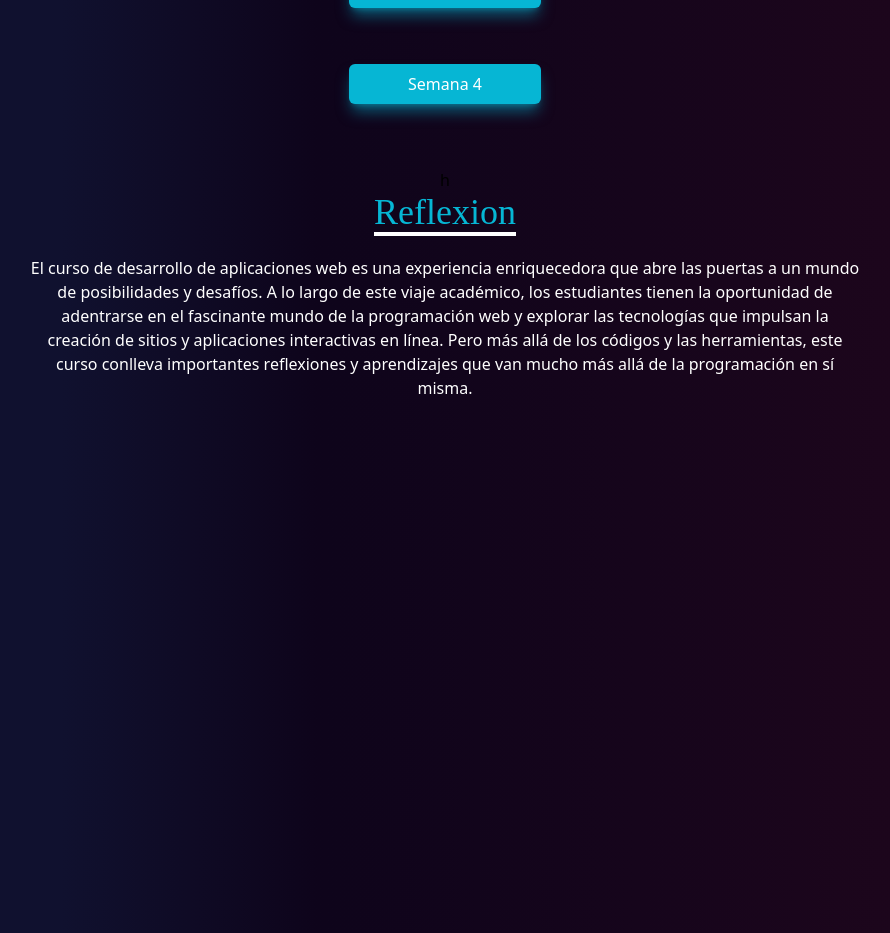
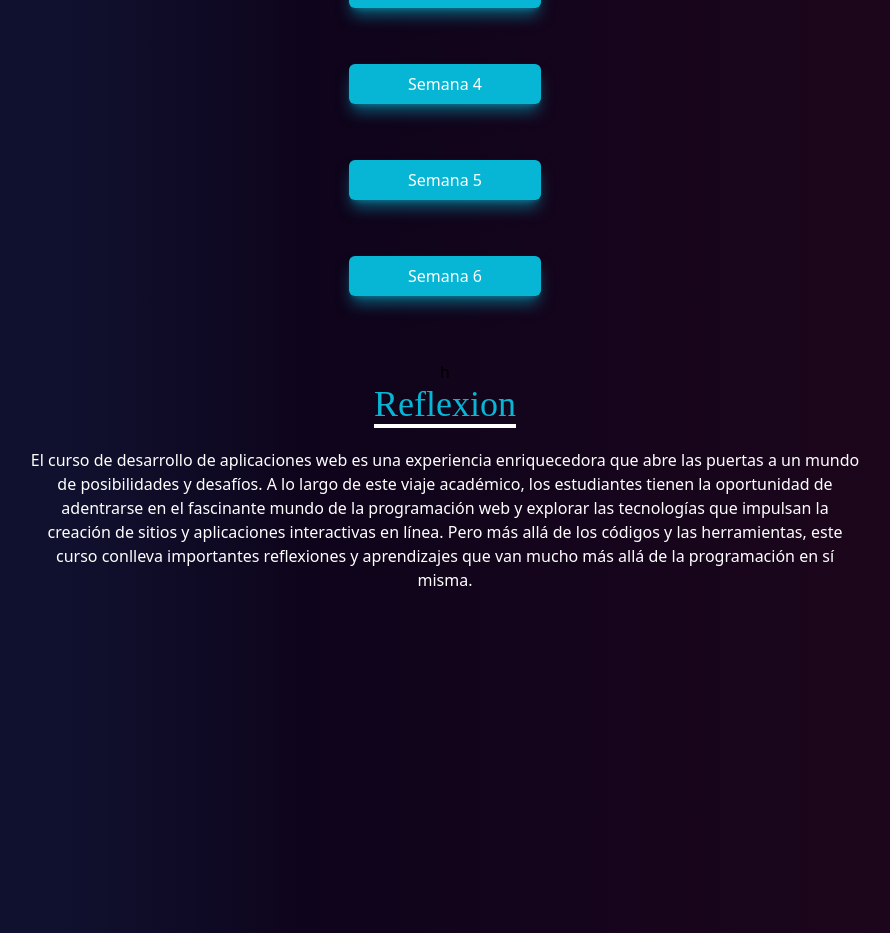
Before and after one commit to Edutroy/portafolio_desarrollo_web, a React (Vite) app: page / in a window 1280 px wide. Shown: the part 2240-3173 px from the top of the page, without its empty margins (195-1085 px from the left). Built offline with nearby package versions, Linux system fonts and the light colour scheme; a web font is replaced by a local one.

Commit message:
Adicion de todos las semanas

```diff
--- a/src/components/tablacontents.jsx
+++ b/src/components/tablacontents.jsx
@@ -1,40 +1,44 @@
-
-import React,{ useState} from 'react'
+import React, { useState } from "react";
 
 function tablacontents() {
-
-
   const weeks = [
     {
       id: 1,
-      image: "image1",
-      tittle: "Links-Aplicacion sdfasfsa",
-      content: "asdadadasdasdasd asdadsdadadasdasd asdasdaasdadadasdasda sdasdadsdadadasdasdasdassdasdaasdad adasdasdasdasdadsdadasdasdaasdadadasdasd asdasdadsdada sdasdaasdadadasdasdasdasd adsdadaasdadadasdasda dasdadsdadadasdasda sdas",
-
+      tittle: "Herramientas clave en el Desarr  ollo Web",
+      content:
+        "He adquirido conocimientos en el desarrollo web, específicamente en el área del frontend. Esto incluye tecnologías como HTML, CSS y JavaScript, las cuales se centran en la apariencia y funcionalidad visual de los sitios web. También he explorado Visual Studio Code, una herramienta versátil que facilita la creación y edición de código en múltiples lenguajes, brindando atajos y sugerencias útiles para mejorar el flujo de trabajo",
     },
     {
       id: 2,
-      image: "image2",
-      tittle: "Recetas-Aplicación",
-      content:"",
-
+      tittle: "Componentes de una pagina web",
+      content: "Descubrí que la creación de una página web involucra el uso de lenguajes como HTML y XML según los estándares de la Plataforma Web Abierta. Esto incluye la estructuración del contenido con etiquetas HTML5, la representación del DOM en forma de árbol y la comprensión del ciclo de vida de una página web. ",
     },
     {
       id: 3,
-      image: "image3",
-      tittle: "Sistema-Venta",
-      content: "",
-
+      tittle: "Fundamentos HTML",
+      content: "Adquirí conocimientos fundamentales en HTML, permitiéndome crear estructuras básicas de páginas web con etiquetas como <html>, <head> y <body>. Ahora manejo etiquetas como <h1>, <p>, <a>, <img>, <ul>, <li>, <strong>, y <em> para encabezados, párrafos, enlaces, imágenes, listas y formato de texto. Estos fundamentos son la base para iniciar la creación de páginas web simples, motivándome a seguir explorando el desarrollo web y sus posibilidades.",
     },
     {
       id: 4,
-      image: "image4",
-      tittle: "Deteccion de parqueos ocupados",
-      content: "",
+      tittle: "Introduccion a CSS",
+      content: "Adquirí habilidades fundamentales en CSS para estilizar páginas web creadas con HTML. Ahora puedo aplicar estilos a elementos usando selectores, propiedades y valores CSS, ajustando colores, márgenes, fuentes, tamaños de texto y diseñando páginas con display, position y float. También comprendo el uso de selectores de clases e ID para aplicar estilos específicos. Estos conocimientos en CSS mejoran la apariencia y presentación de mis páginas web.",
     },
+    {
+      id: 5,
+      tittle: "Flexbox y Diseño responsivo",
+      content: " Aprendí sobre diseño flexbox, fluido y responsivo, potenciados por Google Fonts. Flexbox ofrece versatilidad en diseños ajustables a distintas pantallas, el diseño fluido crea experiencias uniformes en dispositivos variados, y el diseño responsivo adapta inteligentemente los sitios a diferentes tamaños con CSS. Google Fonts enriquece la estética y legibilidad con tipografías personalizadas. Estos conceptos son cruciales para sitios web atractivos y funcionales hoy.",
+    },
+    {
+      id: 6,
+      tittle: "Introduccion a Canvas",
+      content: "Aprendí a emplear JavaScript para interactuar con el elemento Canvas en desarrollo web, creando funcionalidad y dinamismo en mis sitios. Con él, puedo manipular contenido, responder a eventos del usuario y generar gráficos y animaciones en tiempo real, añadiendo creatividad visual a mis proyectos. Estas habilidades mejoran la experiencia del usuario al hacer mis sitios más dinámicos y visuales.",
+    },
+
   ];
 
-  const [isDivVisible, setDivVisible] = useState(Array(weeks.length).fill(false));
+  const [isDivVisible, setDivVisible] = useState(
+    Array(weeks.length).fill(false)
+  );
 
   // Función para alternar la visibilidad de un div específico
   const toggleDiv = (index) => {
@@ -43,46 +47,58 @@ function tablacontents() {
     setDivVisible(newDivVisibility);
   };
 
-
-
   return (
     <div
       name="table"
-    className=" w-full bg-gradient-to-r from-test1 from-20% via-test2 via-40% to-test3 to-90% ">
+      className=" w-full bg-gradient-to-r from-test1 from-20% via-test2 via-40% to-test3 to-90% "
+    >
       <div className="justify-content-center justify-center items-center text-center">
         <div className="pb-2 justify-center w-full h-full text-center">
           <p className="text-4xl font-signature1 inline border-b-4 border-white text-cyan-500">
             Tabla de contenidos
           </p>
-          <p className="py-4 text-white">Conocimiento brindado a lo largo del curso</p>
+          <p className="py-4 text-white">
+            Conocimiento brindado a lo largo del curso
+          </p>
         </div>
-        <div >
+        <div>
           {weeks.map((week, index) => (
-        <div key={index} className='text-white justify-center items-center pt-6 justify-content-center '>
+            <div
+              key={index}
+              className="text-white justify-center items-center pt-6 justify-content-center "
+            >
               <button
-          className='pt-2 pb-2 mb-8 bg-cyan-500 shadow-lg shadow-cyan-500/50 rounded-md
-          justify-center items-center text-center w-48 hover:bg-blue-700 hover:shadow-blue-700/50 '
-          onClick={() => toggleDiv(index)}>Semana {week.id}</button>
+                className="pt-2 pb-2 mb-8 bg-cyan-500 shadow-lg shadow-cyan-500/50 rounded-md
+          justify-center items-center text-center w-48 hover:bg-blue-700 hover:shadow-blue-700/50 "
+                onClick={() => toggleDiv(index)}
+              >
+                Semana {week.id}
+              </button>
               {isDivVisible[index] && (
                 <div
-            className=' w-100 b flex flex-col backdrop-blur-2xl  h-60
+                  className=" w-100 b flex flex-col backdrop-blur-2xl  h-60
             justify-center items-center text-center relative top-1/2 left-1/2
-            transform -translate-x-1/2 transition-opacity duration-500 ease-in-out shadow-lg shadow-white -500/50 ' >
-              <p >Título: {week.tittle}</p>
-              <p >Contenido: {week.content}</p>
-              <p>Imagen: {week.image}</p>
+            transform -translate-x-1/2 transition-opacity duration-500 ease-in-out shadow-lg shadow-white -500/50 "
+                >
+
+
+
+                  <p className="text-blue-500 text-4xl font-bold tracking-wider">
+                    {week.tittle}
+                  </p>
+                  <div className="text-justify p-8">
+
+                    <p>{week.content}</p>
+                  </div>
                 </div>
               )}
             </div>
           ))}
         </div>
-            <div className='pt-8'>
-              h
-            </div>
-
+        <div className="pt-8">h</div>
       </div>
     </div>
   );
 }
 
-export default tablacontents
+export default tablacontents;
--- a/src/main.jsx
+++ b/src/main.jsx
@@ -22,7 +22,6 @@ ReactDOM.createRoot(document.getElementById('root')).render(
     <Xp/>
     <Table/>
     <Reflection/>
-
     </div>
 
   </React.StrictMode>,
--- a/tailwind.config.js
+++ b/tailwind.config.js
@@ -25,7 +25,7 @@ export default {
       '17':'2rem'
     },
     width: {
-      '100': '32rem',
+      '100': '48rem',
     },
 
   }
```
Lines whose indentation alone changed are shown as unchanged.
